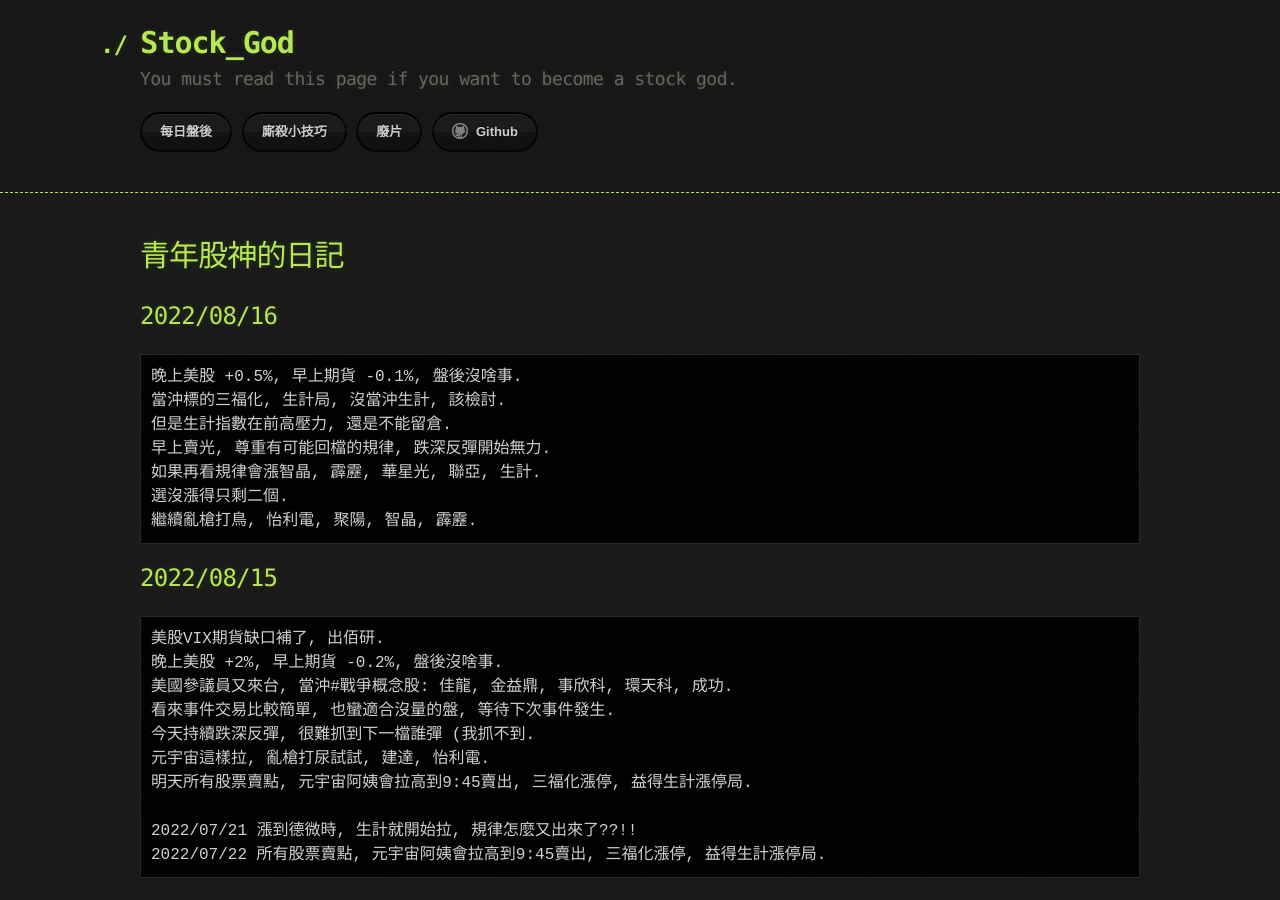
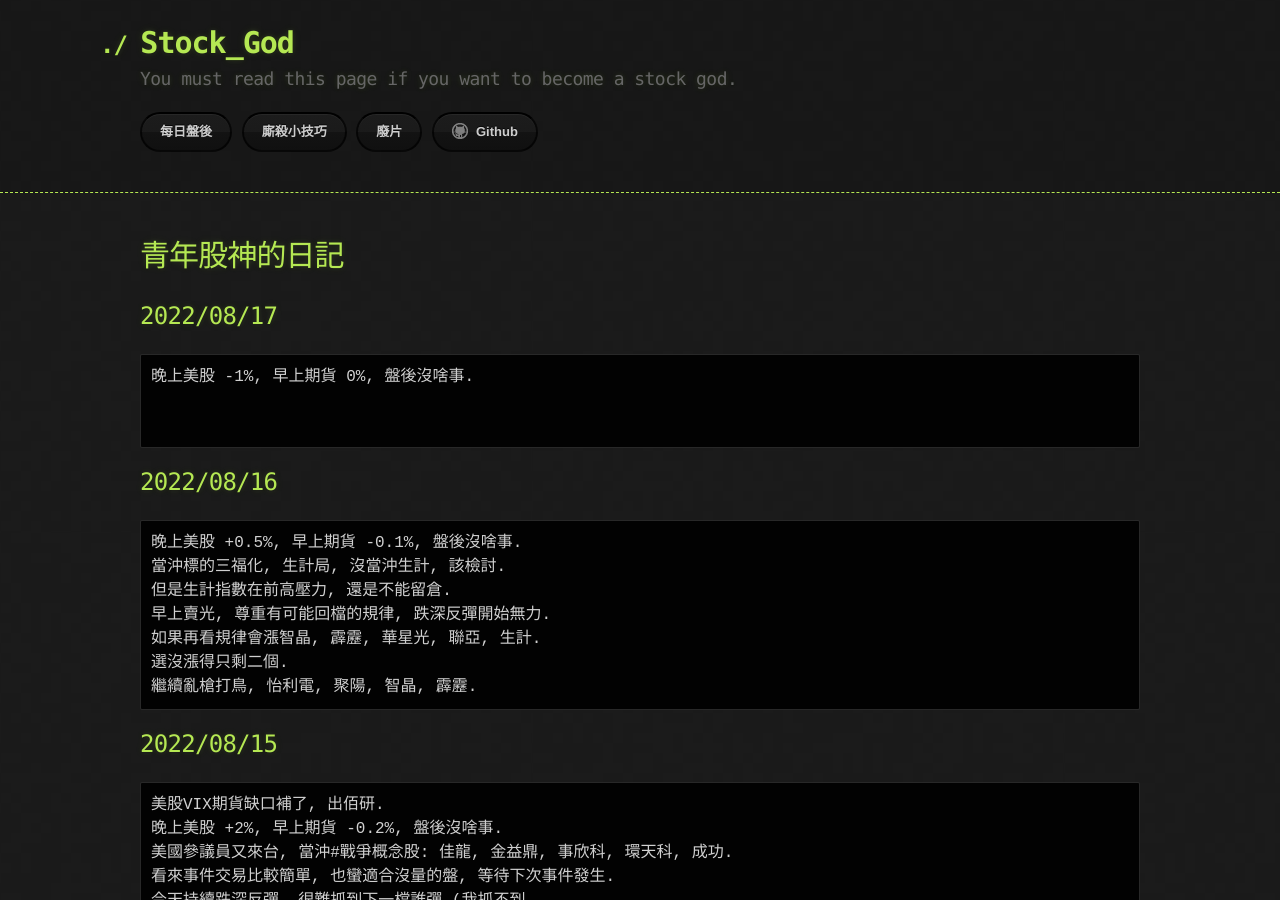
Before and after one commit to lepg5487/Stock_God, a Jekyll site: the page built from index.md, in a window 1280 px wide and 900 px high. Built offline with Jekyll 4.4.1, drawn with Linux system fonts in a browser that asks for light colours; our own code applies the rules of GitHub Pages for plain Markdown files.

Commit message:
Update index.md

````diff
--- a/index.md
+++ b/index.md
@@ -3,6 +3,13 @@ layout: testlayouts
 ---
 
 # 青年股神的日記
+
+## 2022/08/17
+```
+晚上美股 -1%, 早上期貨 0%, 盤後沒啥事.
+
+
+```
 
 ## 2022/08/16
 ```
````
